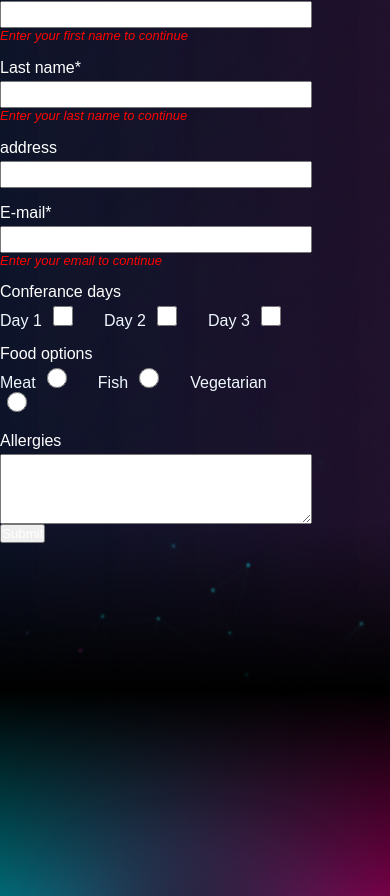
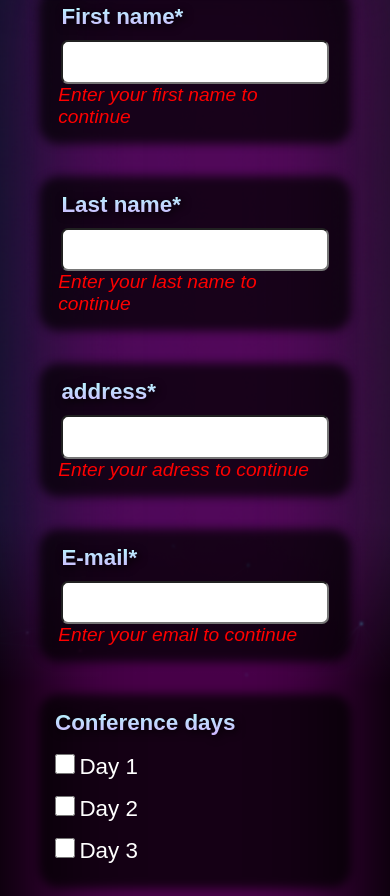
Before and after one commit to andreas-dahlen/better-web, a plain HTML site: page assets/HTML/form.html in a window 390 px wide. Shown: the part 234-1130 px from the top of the page. Drawn offline with Linux system fonts and the light colour scheme.

Commit message:
format on form and responsivness on header and form

```diff
--- a/assets/CSS/base.css
+++ b/assets/CSS/base.css
@@ -18,6 +18,10 @@
 
 main {
     padding-top: 5em;
+    background: black;
+}
+
+body {
     background: black;
 }
 
@@ -59,4 +63,5 @@ main {
     background-clip: text;
     -webkit-text-fill-color: transparent;
     color: transparent;
+    font-weight: 600;
 }
--- a/assets/CSS/form.css
+++ b/assets/CSS/form.css
@@ -5,50 +5,131 @@
 }
 
 .form-wrapper {
-    position: absolute;
-    top: 10em;
+    position: relative;
     display: flex;
     flex-direction: column;
+    justify-self: center;
     width: 80%;
     max-width: 40em;
-    margin: auto auto;
-    justify-self: center;
+    border-radius: 15px;
+    z-index: 0;
+    margin-top: -90vh;
+    margin-bottom: 5em;
 }
 
-form label {
-    padding-top: 1em;
+.form-wrapper::before {
+    content: "";
+    position: absolute;
+    background-color: rgba(128, 0, 128, 0.557);
+    filter: blur(50px);
+    inset: 0;
+    width: 100%;
+    height: 100%;
+    z-index: -1;
+    opacity: 1;
+    border-radius: 50px;
+
+}
+
+.form-black {
+    position: relative;
+    padding: 1em 0;
+    margin: 1em 0;
+}
+
+.form-black::before {
+    content: "";
+    position: absolute;
+    background: black;
+    border-radius: 20px;
+    opacity: 0.7;
+    filter: blur(5px);
+    inset: 0;
+    width: 100%;
+    height: 100%;
+    z-index: -1;
+}
+
+.basic-wrap {
+    position: relative;
+    display: flex;
+    flex-direction: column;
+    & > * {
+        margin: 0 1em;
+    }
+}
+
+h1 {
+    align-self: center;
+}
+
+label, legend {
+    font-size: 1.4em;
+    white-space: nowrap;
+    padding-bottom: 10px;
+}
+
+form input, form textarea {
+    color: black;
+    font-size: 1.4em;
+    border-radius: 7px;
+    padding: 0.3em;
+}
+form, input {
+    max-width: 400px;
+}
+
+fieldset {
+    position: relative;
+    border-style: none;
+}
+
+.radio-and-checkbox {
+    display: flex;
+    flex-direction: column;
+    align-items: flex-start;
+    input {
+        width: 20px;
+        height: 20px;
+        /* margin: 0 0.5em 0 3em; */
+    }
+    & > * {
+        padding: 0.5em 0;
+    }
+    /* div:first-child {
+        padding-left: 0;
+    } */
+}
+
+@media (min-width: 500px) {
+    .radio-and-checkbox {
+        flex-direction: row;
+        /* align-items: flex-start; */
+        /* padding: 0; */
+        & > * {
+            padding: 0.5em 1em;
+        }
+        div:first-child {
+        padding-left: 0;
+        }
+    }
+}
+
+button {
+    padding: 0.4em 1em;
+    display: flex;
+    justify-self: center;
+    border: 4px solid white;
+    border-radius: 10px;
 }
 
 .error-message {
-    display: none;
+    visibility: hidden;
 }
 
 input:invalid + .error-message {
-    display: block;
+    visibility: visible;
     color: red;
     font-style: italic;
-    font-size: small;
+    font-size: 1.2em;
 }
-
-form input,
-form textarea {
-    margin-top: 4px;
-    padding-top: 8px;
-    color: black;
-}
-
-.radio-and-checkbox {
-    padding-top: 15px;
-    & > input {
-        width: 20px;
-        height: 20px;
-        margin: 0 2em 0 0.5em;
-    }
-    & > label {
-        color: aliceblue;
-    }
-}
-
-legend {
-    margin-bottom: 5px;
-}
--- a/assets/CSS/header.css
+++ b/assets/CSS/header.css
@@ -6,16 +6,14 @@ header {
 }
 
 .header-container {
-    /* position: sticky; */
     display: flex;
-    justify-content: space-between;
     align-items: center;
-    /* z-index: 1; */
+    flex-direction: column;
     background: var(--purple-blue-gradient);
-    padding: 0 2em 0 0;
-    height: 90px;
+    height: 140px;
     border-bottom: 2px solid black;
 }
+
 
 .logo-container {
     position: relative;
@@ -71,7 +69,6 @@ a {
     transition: transform 0.1s ease-out, background-color 0.3s,text-shadow 0.3s;
 }
 
-
 nav a {
     background: var(--nav-button-color);
     border: 2px solid rgb(34, 34, 34);
@@ -84,6 +81,28 @@ nav a {
         box-shadow: 0 5px 10px 1px rgb(0, 0, 72);
     }
 }
-nav span {
-    font-weight: 600;
+
+nav {
+    display: flex;
+
+    & > * {
+        margin: 0 clamp(3.2px, calc(16vw - 48px), 64px)
+    }
 }
+
+@media (min-width: 700px) {
+    .header-container {
+        flex-direction: row;
+        height: 90px;
+        justify-content: space-between;
+    }
+    nav > * {
+        /* margin: clamp(0.2em, calc(7.87vw + 8.91px), 2em); */
+        margin: 0 clamp(0.2em, 2vw, 2em);
+        /* margin: 0.2em; */
+        /* margin: 2em; */
+    }
+    nav > :last-child {
+        margin-right: clamp(0em, 5vw, 5em);
+    }
+}
--- a/assets/HTML/form.html
+++ b/assets/HTML/form.html
@@ -37,77 +37,96 @@
     <div class="hero-container"></div>
 
     <form action="#" class="form-wrapper">
-        <h1> Form </h1>
-            <label for="fname">First name*</label>
+        <h1 class="text-shadow big-style"> Form </h1>
+        <div class="basic-wrap form-black">
+            <label for="fname" class="text-shadow text-style">First name*</label>
             <input type="text" id="fname" name="name" value="" required>
-
             <span class="error-message"> Enter your first name to continue</span>
-
-            <label for="lname">Last name*</label>
-            <input type="text" id="lname" name="name"  value="" required>
-
-            <span class="error-message"> Enter your last name to continue</span>
-
-            <label for="address">address</label>
-            <input type="text" id="address" name="address">
-
-            <label for="email">E-mail*</label>
-            <input type="email" id="email" name="email"  value="" required>
-
-            <span class="error-message"> Enter your email to continue</span>
-
-        <div class="radio-and-checkbox">
-            <legend> Conferance days</legend>
-
-            <label for="days">Day 1</label>
-            <input type="checkbox" id="days" name="day1"  value="day1">
-
-            <label for="days">Day 2</label>
-            <input type="checkbox" id="days" name="day2"  value="day2">
-
-            <label for="days">Day 3</label>
-            <input type="checkbox" id="days" name="day3"  value="day3">
         </div>
 
-        <div class="radio-and-checkbox">
-            <legend>Food options</legend>
-
-            <label for="meat">Meat</label>
-            <input type="radio" id="meat" name="food" value="meat">
-
-            <label for="fish">Fish</label>
-            <input type="radio" id="fish" name="food" value="fish">
-
-            <label for="veg">Vegetarian</label>
-            <input type="radio" id="veg" name="food" value="veg">
+        <div class="basic-wrap form-black">
+            <label for="lname" class="text-shadow text-style">Last name*</label>
+            <input type="text" id="lname" name="name"  value="" required>
+            <span class="error-message"> Enter your last name to continue</span>
         </div>
 
-            <label for="extra-text"> Allergies</label>
+        <div class="basic-wrap form-black">
+            <label for="address" class="text-shadow text-style">address*</label>
+            <input type="text" id="address" name="address" value="" required>
+            <span class="error-message"> Enter your adress to continue</span>
+        </div>
+
+        <div class="basic-wrap form-black">
+            <label for="email" class="text-shadow text-style">E-mail*</label>
+            <input type="email" id="email" name="email"  value="" required>
+            <span class="error-message"> Enter your email to continue</span>
+        </div>
+
+        <div class="form-black basic-wrap">
+            <fieldset>
+                <legend class="text-shadow text-style"> Conference days</legend>
+
+                <div class="radio-and-checkbox">
+                    <div>
+                        <input type="checkbox" id="day1" name="day1"  value="day1">
+                        <label for="day1">Day 1</label>
+                    </div>
+
+                    <div>
+                        <input type="checkbox" id="day2" name="day2"  value="day2">
+                        <label for="day2">Day 2</label>
+                    </div>
+
+                    <div>
+                        <input type="checkbox" id="day3" name="day3"  value="day3">
+                        <label for="day3">Day 3</label>
+                    </div>
+                </div>
+            </fieldset>
+        </div>
+
+        <div class="form-black basic-wrap">
+            <fieldset>
+                <legend class="text-shadow text-style">Food options</legend>
+
+                <div class="radio-and-checkbox">
+                    <div>
+                        <input type="radio" id="meat" name="food" value="meat">
+                        <label for="meat">Meat</label>
+                    </div>
+
+                    <div>
+                        <input type="radio" id="fish" name="food" value="fish">
+                        <label for="fish">Fish</label>
+                    </div>
+
+                    <div>
+                        <input type="radio" id="veg" name="food" value="veg">
+                        <label for="veg">Vegetarian</label>
+                    </div>
+                </div>
+            </fieldset>
+        </div>
+
+        <div class="basic-wrap form-black">
+            <label for="extra-text" class="text-shadow text-style">Allergies</label>
             <textarea name="" id="extra-text" rows="4" ></textarea>
+        </div>
 
         <div>
-            <button type="submit" class="submit-button">Submit</button>
+            <button type="submit" class="text-shadow big-style">Submit</button>
         </div>
     </form>
-    <!-- </section> -->
-
-
-    <!-- Man kan anmäla sig till hela konferensen, eller köpa dagspass för specifika dagar. (Man kan vara med på 1, 2 eller 3 dagar. Dagarna måste inte vara i följd.)
-
-En anmälan ska även innehålla namn, adress och e-postadress.
-Man kan beställa mat, som kan vara antingen kött, fisk eller vegetarisk. Med möjlighet att anmäla allergier.
-
-Alla formulärfält ska valideras med HTML-attribut. Använd pseudoklassen :invalid i CSS för att styla fält som har felaktiga värden. -->
-
-
 </main>
 
     <footer>
+        <a href="../../index.html">
             <div class="logo-container-big">
                 <img  src="/assets/images/Gemini_Generated_Image_logo.png" alt="Better Web Logo" href="index.html">
                 <span class="text-shadow big-style footer-logo-text">Better Web</span>
             </div>
-            <p class="text-shadow"> 2025 school assignement </p>
+        </a>
+        <p class="text-shadow"> 2025 school assignement </p>
     </footer>
 
 </body>
```
Also changed, not shown: assets/CSS/seminar.css (+10 -43 lines), assets/HTML/seminar.html (+3 -6 lines), index.html (+5 -5 lines).
